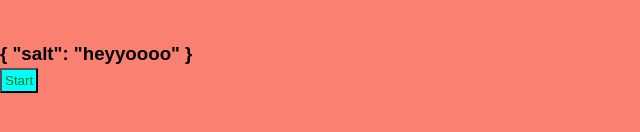
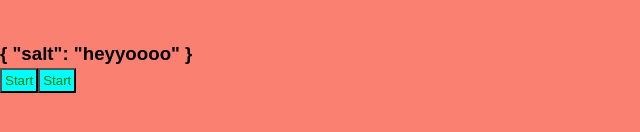
Before and after one commit to dionleung14/reaction-test, a Vue app: page / in a window 1280 px wide. Shown: the part 316-448 px from the top of the page, without its empty margins (0-640 px from the left). Built offline with nearby package versions, Linux system fonts and the light colour scheme.

Commit message:
added mini button

```diff
--- a/package.json
+++ b/package.json
@@ -1,7 +1,7 @@
 {
   "name": "reaction-test",
   "version": "0.1.0",
-  "private": true,
+  "private": false,
   "scripts": {
     "serve": "vue-cli-service serve",
     "build": "vue-cli-service build",
--- a/src/App.vue
+++ b/src/App.vue
@@ -4,18 +4,21 @@
   {{ salt }}
   <Cheeseburger msg="This is Dion taking over, prepare for trouble" :banana="{salt}"/>
   <StartBtn />
+  <FinishBtn />
   </div>
 </template>
 
 <script>
   import HelloWorld from './components/HelloWorld.vue'
   import StartBtn from './components/StartBtn.vue'
+  import FinishBtn from './components/FinishBtn.vue'
 
   export default {
     name: 'App',
     components: {
       Cheeseburger: HelloWorld,
       StartBtn,
+      FinishBtn
     },
     data() {
       return {
--- /dev/null
+++ b/src/components/FinishBtn.vue
@@ -0,0 +1,21 @@
+<template>
+  <button id="hello">
+    Start
+  </button>
+</template>
+
+<script>
+export default {
+
+}
+</script>
+
+<style scoped>
+  button {
+    color: green;
+    padding: 3px;
+  }
+  #hello {
+    background-color: aqua;
+  }
+</style>
```
